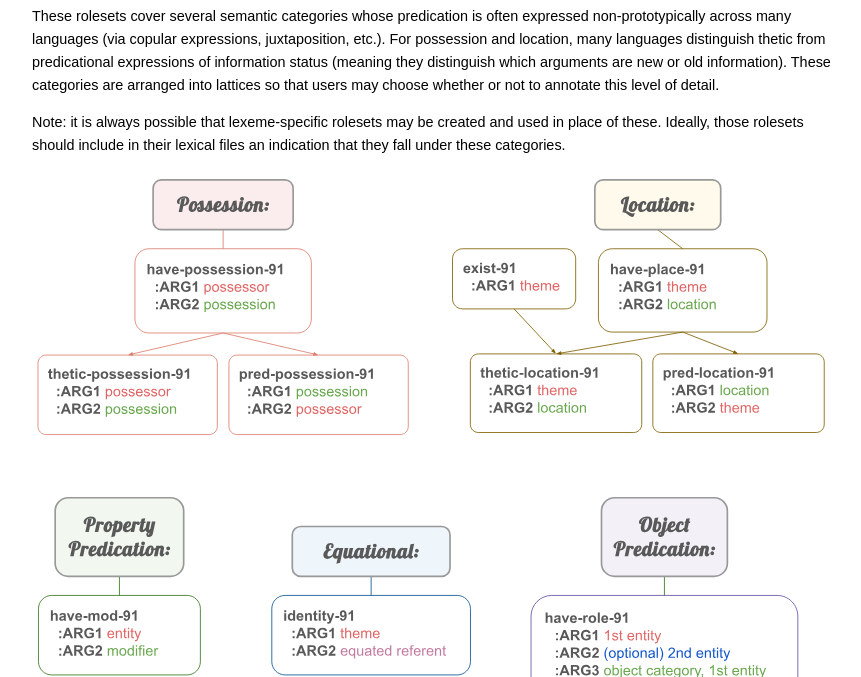
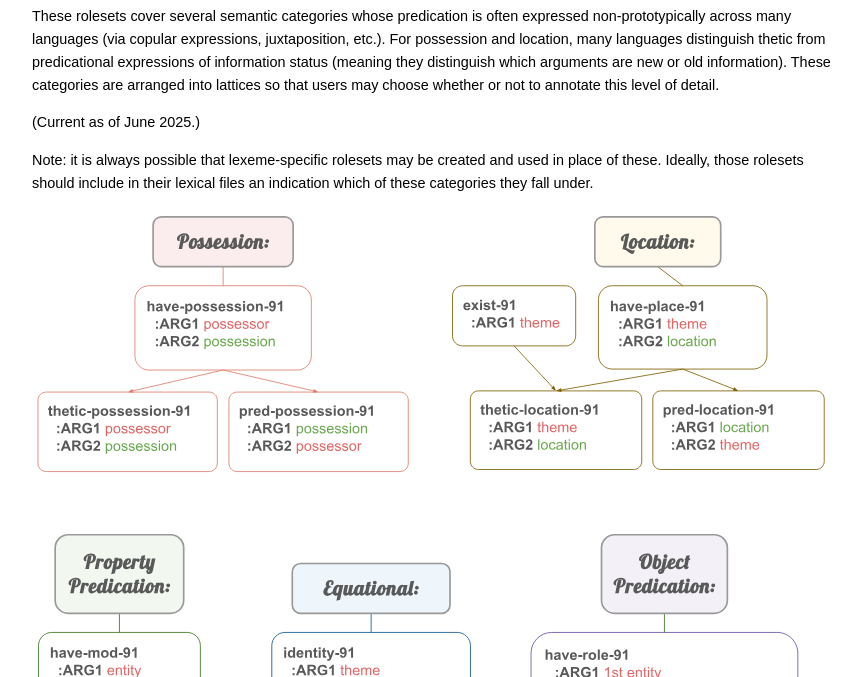
Before and after one commit to jbonn/jbonn.github.io, a plain HTML site: page UMR-Schema-Resources/Nonprototypical-Predication.html in a window 1280 px wide. Shown: the part 123-800 px from the top of the page, without its empty margins (208-1069 px from the left). Drawn offline with Linux system fonts and the light colour scheme.

Commit message:
Update Nonprototypical-Predication.html

```diff
--- a/UMR-Schema-Resources/Nonprototypical-Predication.html
+++ b/UMR-Schema-Resources/Nonprototypical-Predication.html
@@ -104,12 +104,13 @@
 <h1>Nonprototypical Predication:</h1>
 
 <p>These rolesets cover several semantic categories whose predication is often expressed non-prototypically across many languages (via copular expressions, juxtaposition, etc.). For possession and location, many languages distinguish thetic from predicational expressions of information status (meaning they distinguish which arguments are new or old information). These categories are arranged into lattices so that users may choose whether or not to annotate this level of detail.</p>
+<p>(Current as of June 2025.)</p>
 
-<p>Note: it is always possible that lexeme-specific rolesets may be created and used in place of these. Ideally, those rolesets should include in their lexical files an indication that they fall under these categories.</p>
+<p>Note: it is always possible that lexeme-specific rolesets may be created and used in place of these. Ideally, those rolesets should include in their lexical files an indication which of these categories they fall under.</p>
 
 
 <a href="images/nonverbalPredLattices.svg" target="_blank" title="Open full-size image">
-  <img src="images/nonverbalPredLattices.svg" alt="Aspect Lattice" width="100%">
+  <img src="images/nonverbalPredLattices.svg" alt="Nonprototypical Predication Lattices" width="100%">
 </a>
 
 <table>
```
